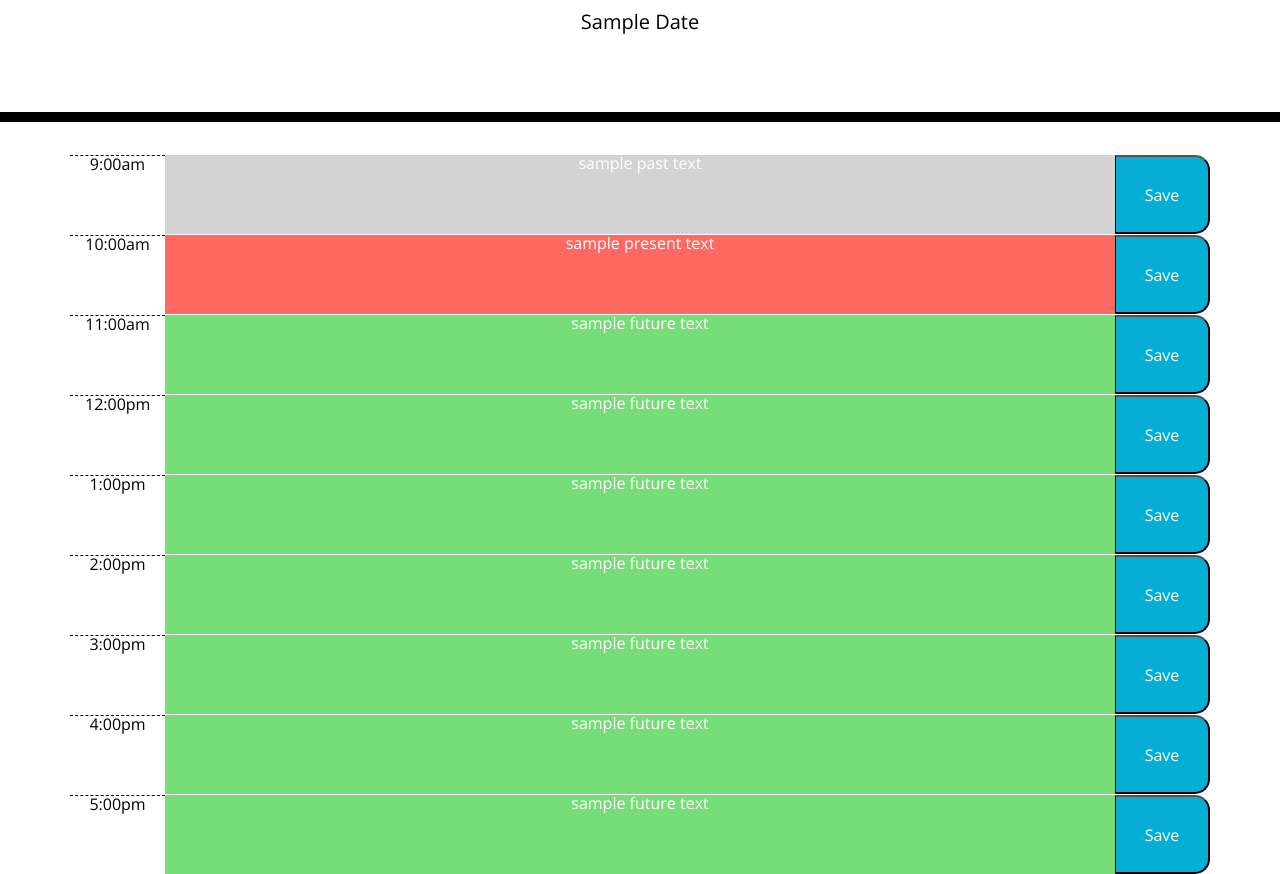
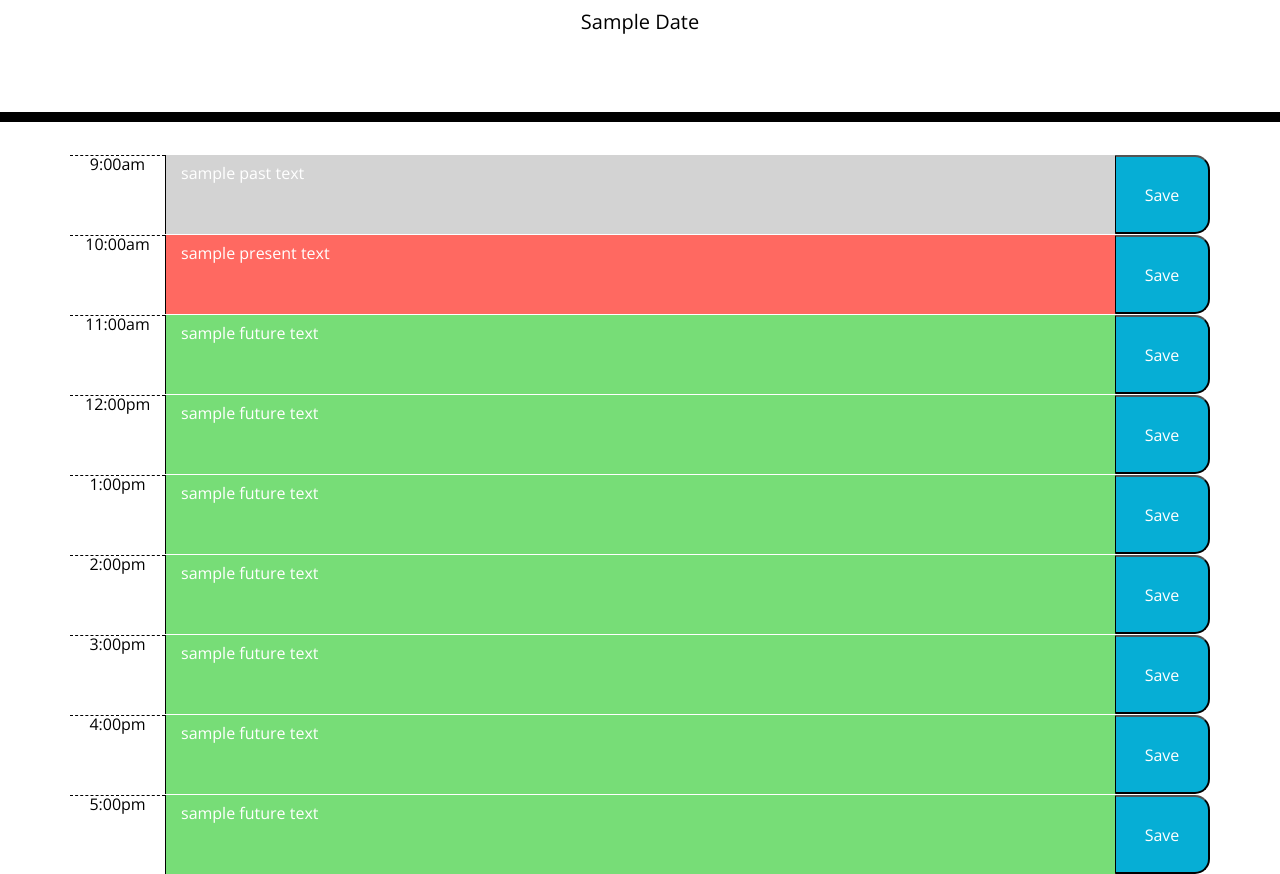
Before and after one commit to JohnKnee3/Work-Day-Scheduler, a plain HTML site: page docs/index.html in a window 1280 px wide. Shown: the part 182-1056 px from the top of the page. Drawn offline with nearby package versions, Linux system fonts and the light colour scheme.

Commit message:
<textarea>
converted HTML for the description text to text areas.  This allowed me to remove a ton of broken code.

```diff
--- a/docs/assets/js/script.js
+++ b/docs/assets/js/script.js
@@ -1,3 +1,19 @@
+$(".time-block").on("click", ".description", function () {
+    var text = $(this).text().trim();
+    console.log(text);
+});
+
+// $(".time-block").on("click", ".saveBtn", function () {
+//     var text = $(this).val().trim();
+
+//     var taskText = $("<div>")
+//     .addClass("description")
+//     .text(text);
+
+//     $(this).replaceWith(taskText);
+// });
+
+
 // Implement third-party libraries such as Bootstrap, jQuery, and Moment.js
 
 // Perform DOM traversals and manipulations with jQuery
--- a/docs/index.html
+++ b/docs/index.html
@@ -33,55 +33,55 @@
       <!-- Timeblocks go here -->
       <div class="row time-block">
         <div class="col-1 hour">9:00am</div>
-        <div class="col-10 past description">sample past text</div>
+        <textarea class="col-10 past description">sample past text</textarea>
         <button type="button" class="col-1 saveBtn">Save</button>
       </div>
 
       <div class="row time-block">
         <div class="col-1 hour">10:00am</div>
-        <div class="col-10 present description">sample present text</div>
+        <textarea class="col-10 present description">sample present text</textarea>
         <button type="button" class="col-1 saveBtn">Save</button>
       </div>
 
       <div class="row time-block">
         <div class="col-1 hour">11:00am</div>
-        <div class="col-10 future description">sample future text</div>
+        <textarea class="col-10 future description">sample future text</textarea>
         <button type="button" class="col-1 saveBtn">Save</button>
       </div>
 
       <div class="row time-block">
         <div class="col-1 hour">12:00pm</div>
-        <div class="col-10 future description">sample future text</div>
+        <textarea class="col-10 future description">sample future text</textarea>
         <button type="button" class="col-1 saveBtn">Save</button>
       </div>
 
       <div class="row time-block">
         <div class="col-1 hour">1:00pm</div>
-        <div class="col-10 future description">sample future text</div>
+        <textarea class="col-10 future description">sample future text</textarea>
         <button type="button" class="col-1 saveBtn">Save</button>
       </div>
 
       <div class="row time-block">
         <div class="col-1 hour">2:00pm</div>
-        <div class="col-10 future description">sample future text</div>
+        <textarea class="col-10 future description">sample future text</textarea>
         <button type="button" class="col-1 saveBtn">Save</button>
       </div>
 
       <div class="row time-block">
         <div class="col-1 hour">3:00pm</div>
-        <div class="col-10 future description">sample future text</div>
+        <textarea class="col-10 future description">sample future text</textarea>
         <button type="button" class="col-1 saveBtn">Save</button>
       </div>
 
       <div class="row time-block">
         <div class="col-1 hour">4:00pm</div>
-        <div class="col-10 future description">sample future text</div>
+        <textarea class="col-10 future description">sample future text</textarea>
         <button type="button" class="col-1 saveBtn">Save</button>
       </div>
 
       <div class="row time-block">
         <div class="col-1 hour">5:00pm</div>
-        <div class="col-10 future description">sample future text</div>
+        <textarea class="col-10 future description">sample future text</textarea>
         <button type="button" class="col-1 saveBtn">Save</button>
       </div>
     </div>
```
